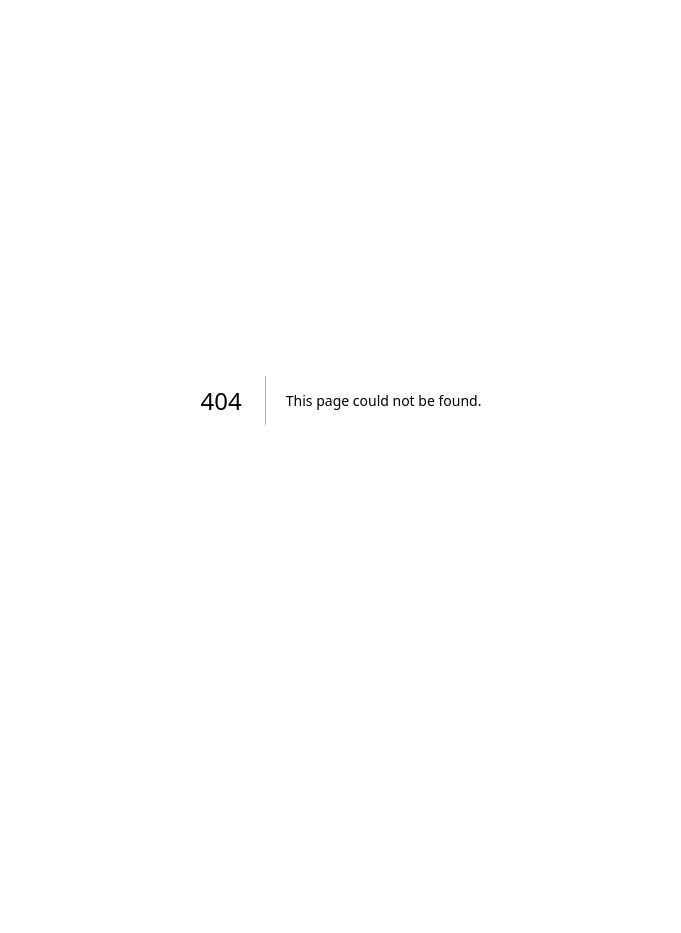
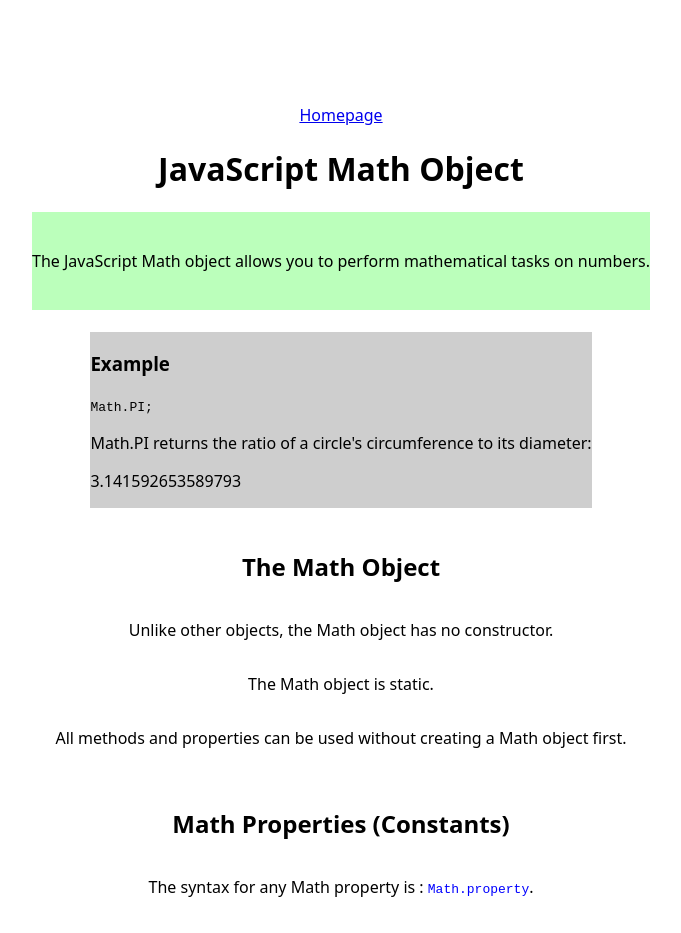
Before and after one commit to GoulartAugusto/javascript-index, a Next.js app: page /JavaScriptMathObject in a window 1280 px wide. Before the commit this address had no page. Shown: the top 933 px of the page, without its empty margins (299-980 px from the left). Before the commit the page ends 800 px from the top, so only its background shows below. Built offline with nearby package versions, Linux system fonts and the light colour scheme.

Commit message:
creating Math Objects description page

```diff
--- a/src/app/page.jsx
+++ b/src/app/page.jsx
@@ -79,6 +79,7 @@ export default function Home() {
             <li><Link href='/JavaScriptDateFormats'>JavaScript Date Formats</Link></li>
             <li><Link href='/JavaScriptGetDateMethods'>JavaScript Get Date Methods</Link></li>
             <li><Link href='/JavaScriptSetDateMethods'>JavaScript Set Date Methods</Link></li>
+            <li><Link href='/JavaScriptMathObject'>JavaScript Math Object</Link></li>
             <li></li>
             <li></li>
             <li></li>
--- /dev/null
+++ b/src/pages/JavaScriptMathObject.jsx
@@ -0,0 +1,70 @@
+import React from 'react';
+import styles from '../app/page.module.css';
+import Link from 'next/link';
+
+const JavaScriptMathObject = () => {
+  return (
+    <main className={styles.main}>
+        <Link href='/'>Homepage</Link>
+
+        <h1>JavaScript Math Object</h1>
+
+        <div style={{background:'#bbffbb'}}>
+            <br />
+            <p>The JavaScript Math object allows you to perform mathematical tasks on numbers.</p>
+            <br />
+        </div>
+
+        <br />
+
+        <div style={{background:'#cecece'}}>
+            <h3>Example</h3>
+
+            <code>Math.PI;</code>
+
+            <br />
+
+            <p>Math.PI returns the ratio of a circle's circumference to its diameter:</p>
+
+            <p>3.141592653589793</p>
+        </div>
+
+        <br />
+
+        {/* Just a mark to separete sections */}
+
+        <h2>The Math Object</h2>
+
+        <p>Unlike other objects, the Math object has no constructor.</p>
+
+        <p>The Math object is static.</p>
+
+        <p>All methods and properties can be used without creating a Math object first.</p>
+
+        <br />
+
+        {/* Just a mark to separete sections */}
+
+        <h2>Math Properties (Constants)</h2>
+
+        <p>The syntax for any Math property is : <code style={{color:'blue'}}>Math.property</code>.</p>
+
+        <p>JavaScript provides 8 mathematical constants that can be accessed as Math properties:</p>
+
+        <br />
+
+        <div style={{background:'#cecece'}}>
+            <h3>Example</h3>
+
+            <code></code>
+        </div>
+
+
+
+
+
+    </main>
+  )
+}
+
+export default JavaScriptMathObject
```
